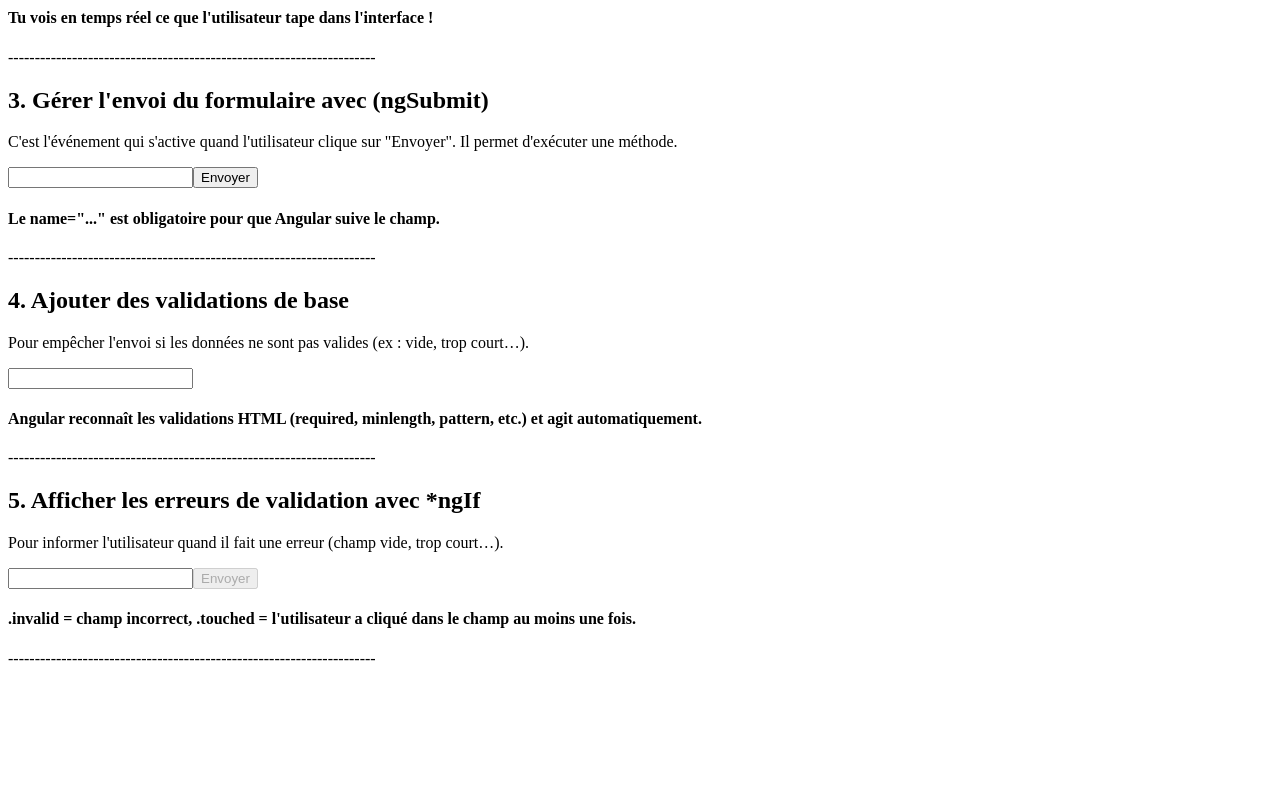
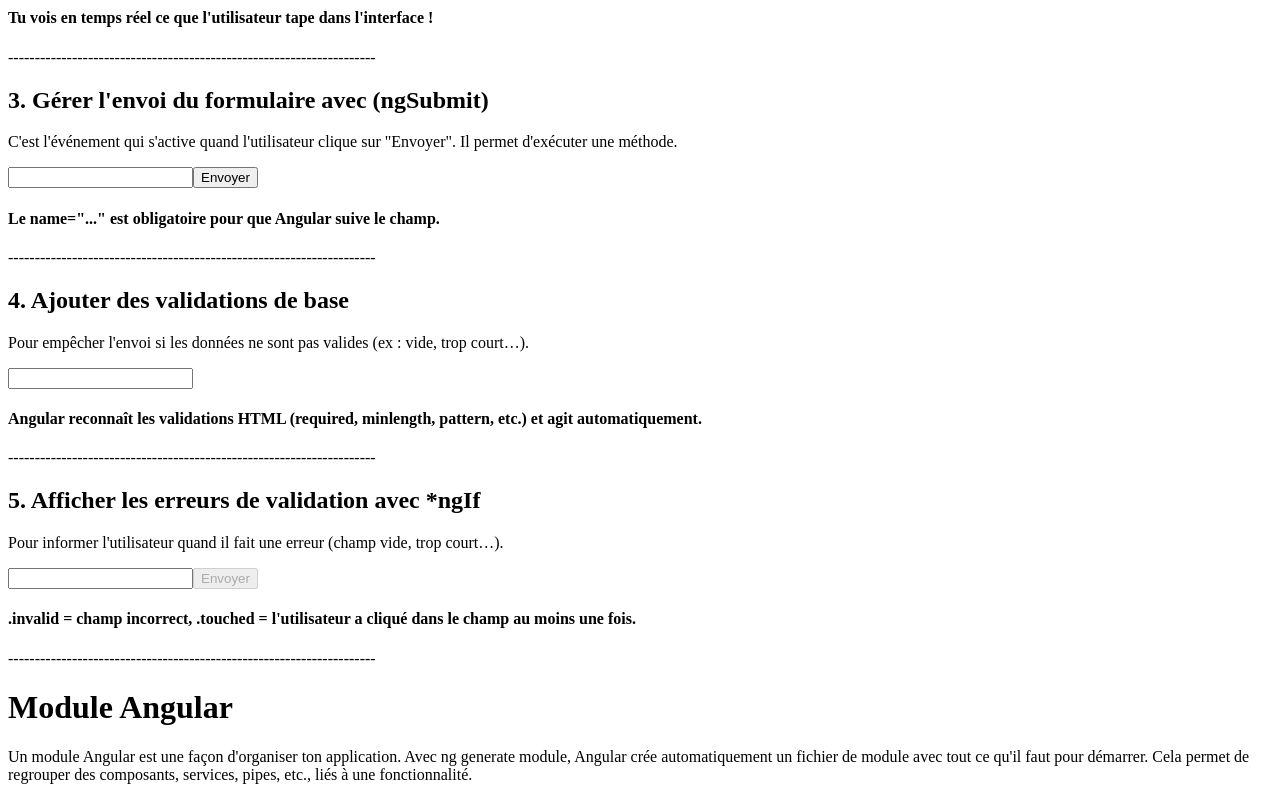
Before and after one commit to Loicwr/TestAngular, an Angular app: page / in a window 1280 px wide. Shown: the part 5419-6219 px from the top of the page. Before the commit the page ends 6095 px from the top, so only its background shows below. Built offline with nearby package versions, Linux system fonts and the light colour scheme.

Commit message:
feat(module-angular): update module-angular component with new content and structure

```diff
--- a/src/app/app.component.html
+++ b/src/app/app.component.html
@@ -4,3 +4,4 @@
 <app-directives-d-attribut></app-directives-d-attribut>
 <app-pipes></app-pipes>
 <app-formulaires-avec-forms-module></app-formulaires-avec-forms-module>
+<app-module-angular></app-module-angular>
--- a/src/app/app.component.ts
+++ b/src/app/app.component.ts
@@ -5,11 +5,12 @@ import { DirectivesStructurellesComponent } from "./directives-structurelles/dir
 import { DirectivesDAttributComponent } from "./directives-d-attribut/directives-d-attribut.component";
 import { PipesComponent } from "./pipes/pipes.component";
 import { FormulairesAvecFormsModuleComponent } from "./formulaires-avec-forms-module/formulaires-avec-forms-module.component";
+import { ModuleAngularComponent } from "./module-angular/module-angular.component";
 
 
 @Component({
   selector: 'app-root',
-  imports: [RouterOutlet, DemoBindingComponent, DirectivesStructurellesComponent, DirectivesDAttributComponent, PipesComponent, FormulairesAvecFormsModuleComponent],
+  imports: [RouterOutlet, DemoBindingComponent, DirectivesStructurellesComponent, DirectivesDAttributComponent, PipesComponent, FormulairesAvecFormsModuleComponent, ModuleAngularComponent],
   templateUrl: './app.component.html',
   styleUrl: './app.component.scss'
 })
--- a/src/app/module-angular/module-angular.component.html
+++ b/src/app/module-angular/module-angular.component.html
@@ -1 +1,3 @@
-<p>module-angular works!</p>
+<h1>Module Angular</h1>
+<p>Un module Angular est une façon d'organiser ton application. Avec ng generate module, Angular crée automatiquement un fichier de module avec tout ce qu'il faut pour démarrer.
+    Cela permet de regrouper des composants, services, pipes, etc., liés à une fonctionnalité.</p>
```
